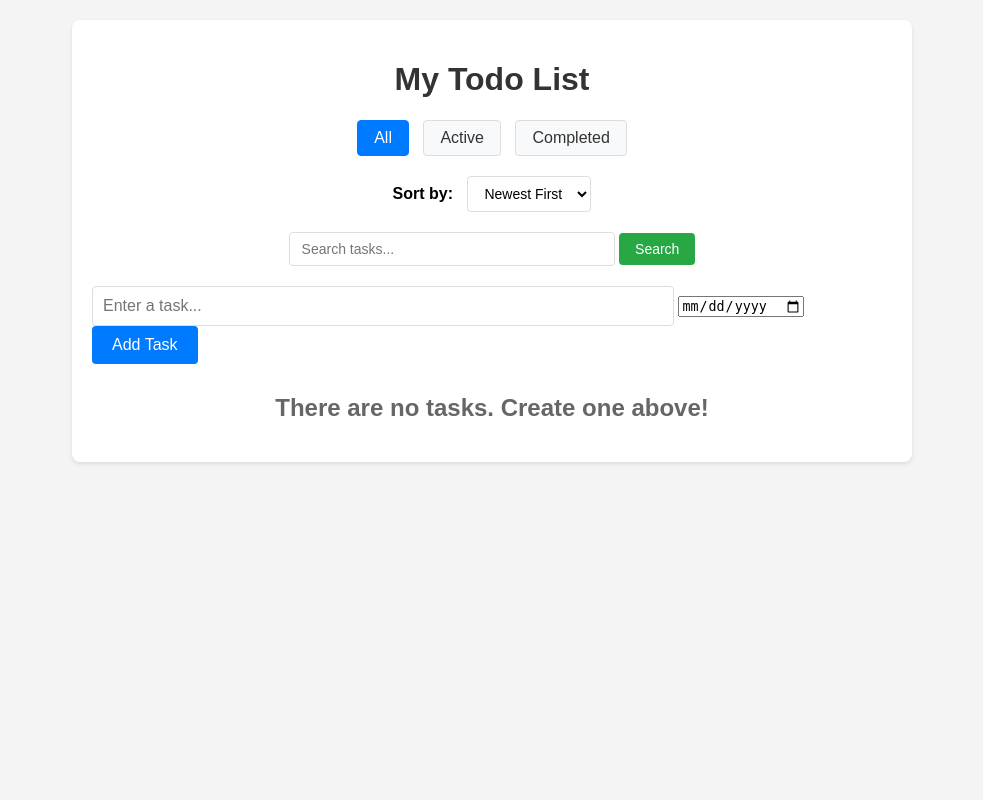
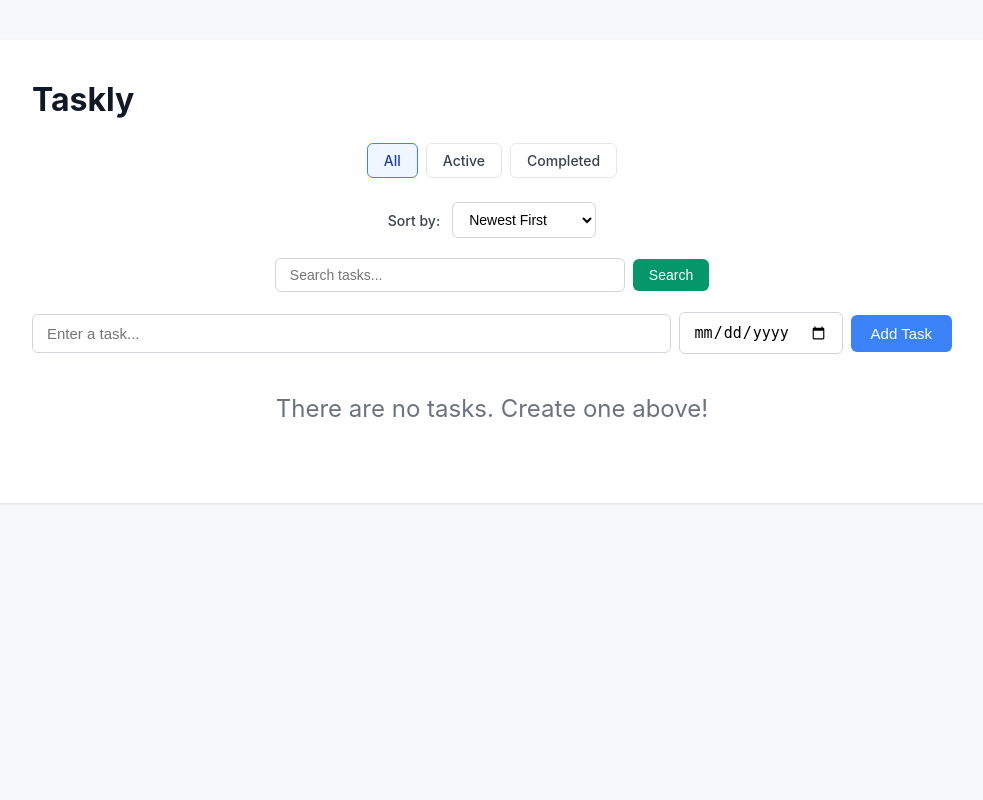
Before and after one commit to azheng888/Taskly, a Flask app: page / in a window 1280 px wide. Shown: the whole page, without its empty margins (148-1131 px from the left). Run offline with Flask 3, Linux system fonts and the light colour scheme; data that the repository does not hold is empty.

Commit message:
UI updates

```diff
--- a/static/css/style.css
+++ b/static/css/style.css
@@ -1,207 +1,385 @@
+* {
+    margin: 0;
+    padding: 0;
+    box-sizing: border-box;
+}
+
 body {
-    font-family: Arial, sans-serif;
-    margin: 0;
-    padding: 20px;
-    background-color: #f4f4f4;
+    font-family: -apple-system, BlinkMacSystemFont, 'Segoe UI', 'Roboto', 'Oxygen', 'Ubuntu', sans-serif;
+    background-color: #f7f8fa;
+    min-height: 100vh;
+    padding: 40px 20px;
+    color: #1f2937;
 }
 
 .container {
-    max-width: 800px;
+    max-width: 1000px;
     margin: 0 auto;
     background-color: white;
-    padding: 20px;
+    padding: 40px;
     border-radius: 8px;
-    box-shadow: 0 2px 4px rgba(0,0,0,0.1);
+    box-shadow: 0 1px 3px rgba(0,0,0,0.1);
 }
 
 h1 {
-    color: #333;
-    text-align: center;
+    color: #111827;
+    font-size: 32px;
+    font-weight: 700;
+    margin-bottom: 8px;
 }
 
 h2 {
-    color: #666;
+    color: #6b7280;
     text-align: center;
+    margin: 40px 0;
+    font-weight: 400;
 }
 
+/* Alert Messages */
+.alert {
+    padding: 12px 16px;
+    margin-bottom: 24px;
+    border-radius: 6px;
+    font-size: 14px;
+    border-left: 3px solid;
+}
+
+.alert.success {
+    background-color: #ecfdf5;
+    color: #065f46;
+    border-color: #10b981;
+}
+
+.alert.error {
+    background-color: #fef2f2;
+    color: #991b1b;
+    border-color: #ef4444;
+}
+
+/* Form Styling */
 .form {
-    margin-bottom: 30px;
+    margin-bottom: 32px;
+    padding: 0;
+    background-color: transparent;
+}
+
+.form form {
+    display: flex;
+    gap: 8px;
+    flex-wrap: wrap;
+    align-items: center;
 }
 
 .form input[type="text"] {
-    width: 70%;
-    padding: 10px;
-    border: 1px solid #ddd;
-    border-radius: 4px;
-    font-size: 16px;
+    flex: 1;
+    min-width: 300px;
+    padding: 10px 14px;
+    border: 1px solid #d1d5db;
+    border-radius: 6px;
+    font-size: 15px;
+    transition: all 0.2s;
+    background-color: white;
+}
+
+.form input[type="text"]:focus {
+    outline: none;
+    border-color: #3b82f6;
+    box-shadow: 0 0 0 3px rgba(59, 130, 246, 0.1);
+}
+
+.form input[type="date"],
+.form select {
+    padding: 10px 14px;
+    border: 1px solid #d1d5db;
+    border-radius: 6px;
+    font-size: 15px;
+    background-color: white;
+    transition: border-color 0.2s;
+}
+
+.form input[type="date"]:focus,
+.form select:focus {
+    outline: none;
+    border-color: #3b82f6;
 }
 
 .form input[type="submit"] {
     padding: 10px 20px;
-    background-color: #007bff;
+    background-color: #3b82f6;
     color: white;
     border: none;
-    border-radius: 4px;
+    border-radius: 6px;
     cursor: pointer;
-    font-size: 16px;
+    font-size: 15px;
+    font-weight: 500;
+    transition: background-color 0.2s;
 }
 
 .form input[type="submit"]:hover {
-    background-color: #0056b3;
+    background-color: #2563eb;
 }
 
-table {
-    width: 100%;
-    border-collapse: collapse;
-    margin-top: 20px;
-}
-
-th, td {
-    padding: 12px;
-    text-align: left;
-    border-bottom: 1px solid #ddd;
-}
-
-th {
-    background-color: #f8f9fa;
-    font-weight: bold;
-}
-
-tr:hover {
-    background-color: #f5f5f5;
-}
-
-a {
-    color: #007bff;
-    text-decoration: none;
-    margin-right: 10px;
-}
-
-a:hover {
-    text-decoration: underline;
-}
-
-.alert {
-    padding: 10px;
-    margin-bottom: 15px;
-    border-radius: 4px;
-    background-color: #d4edda;
-    color: #155724;
-    border: 1px solid #c3e6cb;
-}
-
-.alert.success {
-    background-color: #d4edda;
-    color: #155724;
-    border: 1px solid #c3e6cb;
-}
-
-.alert.error {
-    background-color: #f8d7da;
-    color: #721c24;
-    border: 1px solid #f5c6cb;
-}
-
+/* Filters */
 .filters {
-    margin: 20px 0;
-    text-align: center;
+    margin: 24px 0;
+    display: flex;
+    gap: 8px;
+    justify-content: center;
 }
 
 .filter-btn {
-    display: inline-block;
     padding: 8px 16px;
-    margin: 0 5px;
-    background-color: #f8f9fa;
-    border: 1px solid #ddd;
-    border-radius: 4px;
-    color: #333;
+    background-color: white;
+    border: 1px solid #e5e7eb;
+    border-radius: 6px;
+    color: #374151;
     text-decoration: none;
+    transition: all 0.2s;
+    font-weight: 500;
+    font-size: 14px;
 }
 
 .filter-btn:hover {
-    background-color: #e9ecef;
+    background-color: #f9fafb;
+    border-color: #d1d5db;
 }
 
 .filter-btn.active {
-    background-color: #007bff;
-    color: white;
-    border-color: #007bff;
+    background-color: #eff6ff;
+    color: #1e40af;
+    border-color: #3b82f6;
 }
 
+/* Sort Options */
 .sort-options {
-    margin: 15px 0;
-    text-align: center;
+    margin: 20px 0;
+    display: flex;
+    align-items: center;
+    justify-content: center;
+    gap: 12px;
 }
 
 .sort-options label {
-    margin-right: 10px;
-    font-weight: bold;
+    font-weight: 500;
+    color: #374151;
+    font-size: 14px;
 }
 
 .sort-options select {
-    padding: 8px 12px;
-    border: 1px solid #ddd;
-    border-radius: 4px;
+    padding: 8px 32px 8px 12px;
+    border: 1px solid #d1d5db;
+    border-radius: 6px;
     background-color: white;
     cursor: pointer;
     font-size: 14px;
+    transition: border-color 0.2s;
 }
 
 .sort-options select:hover {
-    border-color: #007bff;
+    border-color: #9ca3af;
 }
 
+.sort-options select:focus {
+    outline: none;
+    border-color: #3b82f6;
+}
+
+/* Search Box */
 .search-box {
     margin: 20px 0;
-    text-align: center;
+    display: flex;
+    justify-content: center;
 }
 
 .search-box form {
-    display: inline-block;
+    display: flex;
+    gap: 8px;
+    align-items: center;
 }
 
 .search-box input[type="text"] {
-    width: 300px;
-    padding: 8px 12px;
-    border: 1px solid #ddd;
-    border-radius: 4px;
+    width: 350px;
+    padding: 8px 14px;
+    border: 1px solid #d1d5db;
+    border-radius: 6px;
     font-size: 14px;
+    transition: border-color 0.2s;
+}
+
+.search-box input[type="text"]:focus {
+    outline: none;
+    border-color: #3b82f6;
+    box-shadow: 0 0 0 3px rgba(59, 130, 246, 0.1);
 }
 
 .search-box input[type="submit"] {
     padding: 8px 16px;
-    background-color: #28a745;
+    background-color: #059669;
     color: white;
     border: none;
-    border-radius: 4px;
+    border-radius: 6px;
     cursor: pointer;
+    font-size: 14px;
+    font-weight: 500;
+    transition: background-color 0.2s;
+}
+
+.search-box input[type="submit"]:hover {
+    background-color: #047857;
+}
+
+.clear-search {
+    padding: 8px 16px;
+    background-color: #6b7280;
+    color: white;
+    border-radius: 6px;
+    text-decoration: none;
+    font-weight: 500;
+    transition: background-color 0.2s;
     font-size: 14px;
 }
 
-.search-box input[type="submit"]:hover {
-    background-color: #218838;
+.clear-search:hover {
+    background-color: #4b5563;
 }
 
-.clear-search {
-    margin-left: 10px;
-    padding: 8px 16px;
-    background-color: #6c757d;
-    color: white;
-    border-radius: 4px;
-    text-decoration: none;
-    display: inline-block;
+/* Table Styling */
+table {
+    width: 100%;
+    border-collapse: collapse;
+    margin-top: 24px;
+    background-color: white;
 }
 
-.clear-search:hover {
-    background-color: #5a6268;
+th {
+    padding: 12px 16px;
+    text-align: left;
+    background-color: #f9fafb;
+    color: #374151;
+    font-weight: 600;
+    font-size: 13px;
+    text-transform: uppercase;
+    letter-spacing: 0.05em;
+    border-bottom: 1px solid #e5e7eb;
+}
+
+td {
+    padding: 16px;
+    border-bottom: 1px solid #f3f4f6;
+    font-size: 14px;
+}
+
+th:nth-child(1), td:nth-child(1) {
+    width: 50px;
+    text-align: center;
+}
+
+th:nth-child(3), td:nth-child(3) {
+    width: 120px;
+}
+
+th:nth-child(4), td:nth-child(4) {
+    width: 120px;
+}
+
+th:nth-child(5), td:nth-child(5) {
+    width: 140px;
+}
+
+th:nth-child(6), td:nth-child(6) {
+    width: 260px;
+    white-space: nowrap;
+}
+
+tr:hover {
+    background-color: #f9fafb;
+}
+
+tr:hover {
+    background-color: #f9fafb;
+}
+
+tr:last-child td {
+    border-bottom: none;
 }
 
 tr.overdue {
-    background-color: #fff3cd;
+    background-color: #fef2f2;
 }
 
 .overdue-label {
-    color: #dc3545;
-    font-weight: bold;
-    font-size: 12px;
+    color: #dc2626;
+    font-weight: 600;
+    font-size: 11px;
+    background-color: #fee2e2;
+    padding: 2px 8px;
+    border-radius: 4px;
+    margin-left: 8px;
+    text-transform: uppercase;
 }
+
+/* Action Links - Fixed Width */
+td:last-child {
+    white-space: nowrap;
+    width: 260px;
+}
+
+a {
+    color: #3b82f6;
+    text-decoration: none;
+    font-weight: 500;
+    transition: color 0.2s;
+    font-size: 14px;
+}
+
+a:hover {
+    color: #2563eb;
+}
+
+/* Responsive Design */
+@media (max-width: 768px) {
+    .container {
+        padding: 24px 16px;
+    }
+
+    h1 {
+        font-size: 24px;
+    }
+
+    .form form {
+        flex-direction: column;
+        align-items: stretch;
+    }
+
+    .form input[type="text"] {
+        width: 100%;
+        min-width: 0;
+    }
+
+    .filters {
+        flex-wrap: wrap;
+    }
+
+    .search-box input[type="text"] {
+        width: 100%;
+        max-width: 300px;
+    }
+
+    /* Make table scrollable on mobile */
+    table {
+        display: block;
+        overflow-x: auto;
+        white-space: nowrap;
+        font-size: 13px;
+    }
+
+    thead, tbody, tr {
+        display: table;
+        width: 100%;
+        table-layout: fixed;
+    }
+
+    th, td {
+        padding: 12px 8px;
+    }
+}
--- a/templates/base.html
+++ b/templates/base.html
@@ -8,7 +8,7 @@
 </head>
 <body>
     <div class="container">
-        <h1>My Todo List</h1>
+        <h1>Taskly</h1>
 
         {% with messages = get_flashed_messages(with_categories=true) %}
             {% if messages %}
--- a/templates/index.html
+++ b/templates/index.html
@@ -46,16 +46,22 @@
     {% else %}
         <table>
             <tr>
+                <th>Status</th>
                 <th>Task</th>
                 <th>Created</th>
                 <th>Due Date</th>
                 <th>Actions</th>
             </tr>
             {% for task in tasks %}
-                <tr>
+                <tr class="{% if task.due_date and task.due_date.date() < today and not task.completed %}overdue{% endif %}">
                     <td>
                         {% if task.completed %}
-                            <s>{{ task.content }}</s> ✓
+                            ✓
+                        {% endif %}
+                    </td>
+                    <td>
+                        {% if task.completed %}
+                            <s>{{ task.content }}</s>
                         {% else %}
                             {{ task.content }}
                         {% endif %}
```
